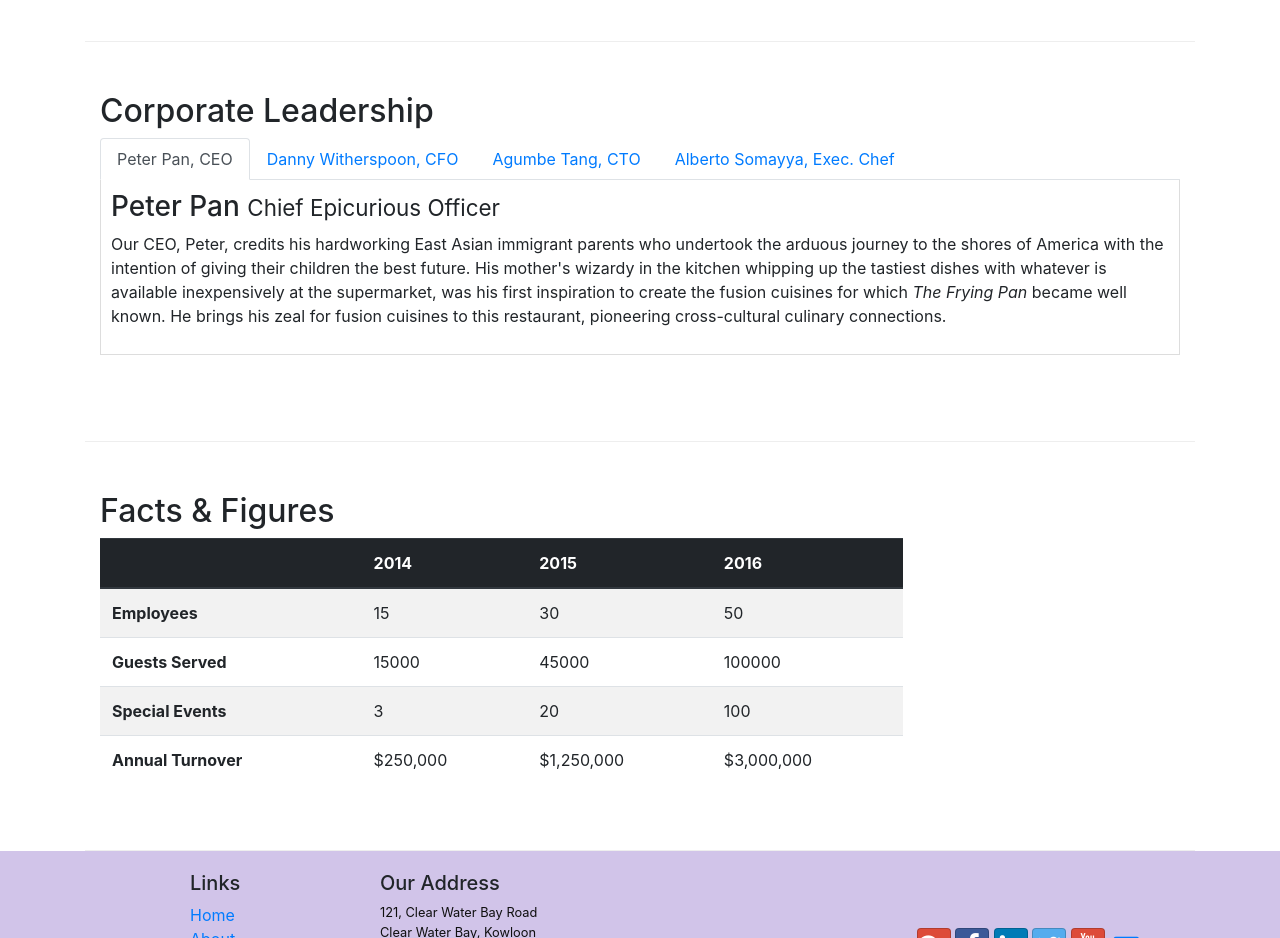
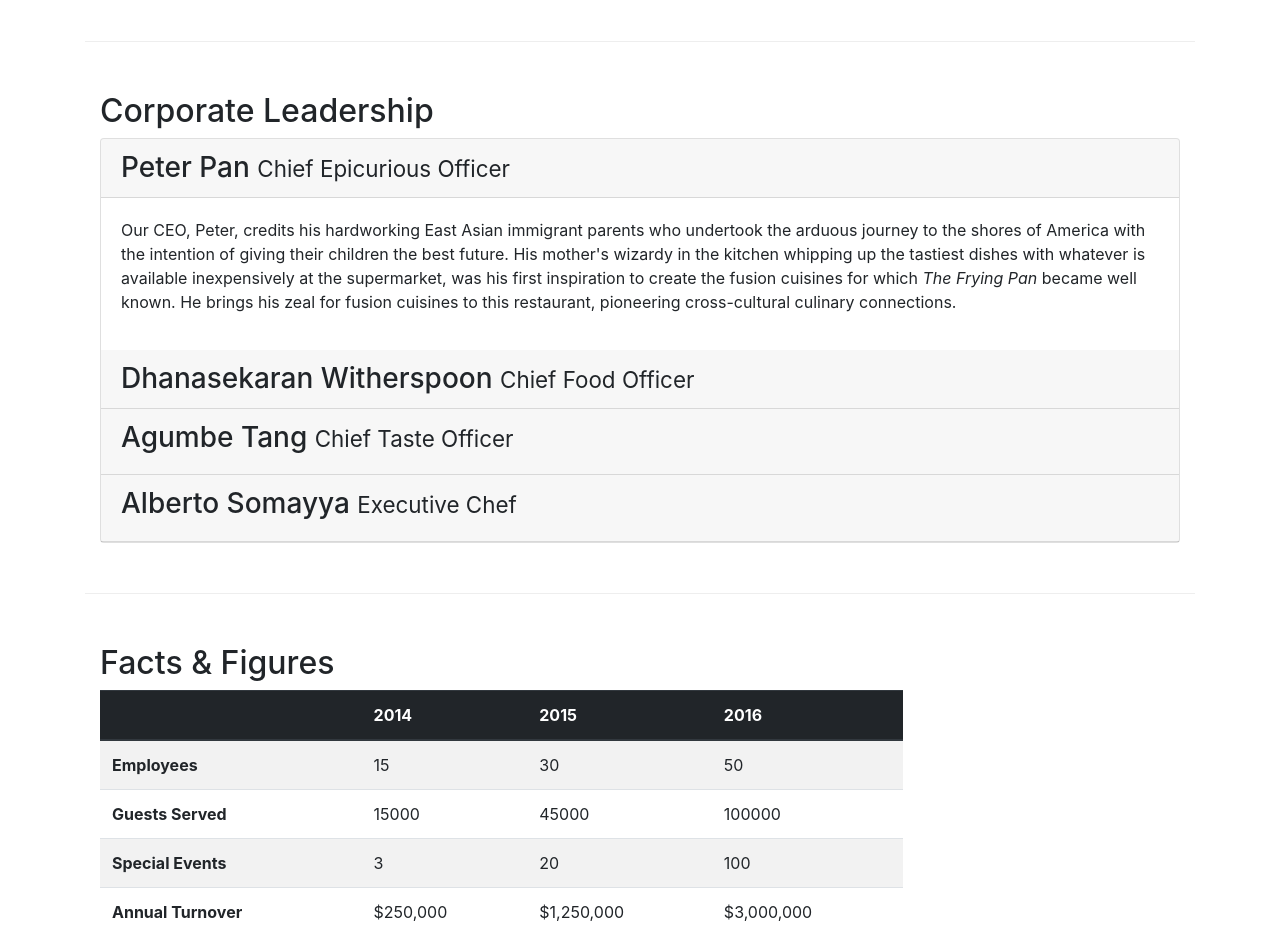
Before and after one commit to godunmichal/bootstrap, a website: page aboutus.html in a window 1280 px wide. Shown: the part 880-1818 px from the top of the page. Drawn offline with nearby package versions, Linux system fonts and the light colour scheme.

Commit message:
accordion

```diff
--- a/aboutus.html
+++ b/aboutus.html
@@ -101,41 +101,66 @@
         <div class="row row-content">
             <div class="col-12 col-sm-12">
                 <h2>Corporate Leadership</h2>
-                <ul class="nav nav-tabs">
-                    <li class="nav-item">
-                      <a class="nav-link active" href="#peter"
-                        role="tab" data-toggle="tab">Peter Pan, CEO</a>
-                    </li>
-                    <li class="nav-item">
-                      <a class="nav-link" href="#danny" role="tab"
-                        data-toggle="tab">Danny Witherspoon, CFO</a>
-                    </li>
-                    <li class="nav-item">
-                      <a class="nav-link" href="#agumbe"role="tab"
-                        data-toggle="tab">Agumbe Tang, CTO</a>
-                    </li>
-                    <li class="nav-item">
-                      <a class="nav-link" href="#alberto" role="tab"
-                        data-toggle="tab">Alberto Somayya, Exec. Chef</a>
-                    </li>
-                </ul>
-                <div class="tab-content">
-                    <div role="tabpanel" class="tab-pane fade show active" id="peter">
-                <h3>Peter Pan <small>Chief Epicurious Officer</small></h3>
-                <p class="d-none d-sm-block">Our CEO, Peter, credits his hardworking East Asian immigrant parents who undertook the arduous journey to the shores of America with the intention of giving their children the best future. His mother's wizardy in the kitchen whipping up the tastiest dishes with whatever is available inexpensively at the supermarket, was his first inspiration to create the fusion cuisines for which <em>The Frying Pan</em> became well known. He brings his zeal for fusion cuisines to this restaurant, pioneering cross-cultural culinary connections.</p>
+
+                <div id="accordion">
+                    <div class="card">
+                        <div class="card-header" role="tab" id="peterhead">
+                            <h3 class="mb-0">
+                                <a data-toggle="collapse" data-target="#peter">
+                                   Peter Pan <small>Chief Epicurious Officer</small>
+                                </a>
+                            </h3>
+                        </div>
+
+                        <div class="collapse show" id="peter" data-parent="#accordion">
+                            <div class="card-body">
+                            <p>Our CEO, Peter, credits his hardworking East Asian immigrant parents who undertook the arduous journey to the shores of America with the intention of giving their children the best future. His mother's wizardy in the kitchen whipping up the tastiest dishes with whatever is available inexpensively at the supermarket, was his first inspiration to create the fusion cuisines for which <em>The Frying Pan</em> became well known. He brings his zeal for fusion cuisines to this restaurant, pioneering cross-cultural culinary connections.</p>
+                            </div>
+                        </div>
+
+                        <div class="card-header" role="tab" id="dannyhead">
+                            <h3 class="mb-0">
+                                <a data-toggle="collapse" data-target="#danny">
+                                    Dhanasekaran Witherspoon <small>Chief Food Officer</small>
+                                </a>
+                            </h3>
+                        </div>
+
+                        <div class="collapse" id="danny" data-parent="#accordion">
+                            <div class="card-body">
+                                <p>Our CFO, Danny, as he is affectionately referred to by his colleagues, comes from a long established family tradition in farming and produce. His experiences growing up on a farm in the Australian outback gave him great appreciation for varieties of food sources. As he puts it in his own words, <em>Everything that runs, wins, and everything that stays, pays!</em></p>
+                            </div>
+                        </div>
+
+                        <div class="card-header" role="tab" id="agumbehead">
+                            <h3 class="mb-0">
+                                <a data-toggle="collapse" data-target="#agumbe">
+                                    <h3>Agumbe Tang <small>Chief Taste Officer</small></h3>
+                                </a>
+                            </h3>
+                        </div>
+
+                        <div class="collapse" id="agumbe" data-parent="#accordion">
+                            <div class="card-body">
+                                <p>Blessed with the most discerning gustatory sense, Agumbe, our CTO, personally ensures that every dish that we serve meets his exacting tastes. Our chefs dread the tongue lashing that ensues if their dish does not meet his exacting standards. He lives by his motto, <em>You click only if you survive my lick.</em></p>
+                            </div>
+                        </div>
+
+                        <div class="card-header" role="tab" id="albertohead">
+                            <h3 class="mb-0">
+                                <a data-toggle="collapse" data-target="#alberto">
+                                    <h3>Alberto Somayya <small>Executive Chef</small></h3>
+                                </a>
+                            </h3>
+                        </div>
+
+                        <div class="collapse" id="alberto" data-parent="#accordion">
+                            <div class="card-body">
+                                <p>Award winning three-star Michelin chef with wide International experience having worked closely with whos-who in the culinary world, he specializes in creating mouthwatering Indo-Italian fusion experiences. He says, <em>Put together the cuisines from the two craziest cultures, and you get a winning hit! Amma Mia!</em></p>
+                            </div>
+                        </div>
                     </div>
-                    <div role="tabpanel" class="tab-pane fade" id="danny">
-                <h3>Dhanasekaran Witherspoon <small>Chief Food Officer</small></h3>
-                <p class="d-none d-sm-block">Our CFO, Danny, as he is affectionately referred to by his colleagues, comes from a long established family tradition in farming and produce. His experiences growing up on a farm in the Australian outback gave him great appreciation for varieties of food sources. As he puts it in his own words, <em>Everything that runs, wins, and everything that stays, pays!</em></p>
-                    </div>
-                    <div role="tabpanel" class="tab-pane fade" id="agumbe">
-                <h3>Agumbe Tang <small>Chief Taste Officer</small></h3>
-                <p class="d-none d-sm-block">Blessed with the most discerning gustatory sense, Agumbe, our CTO, personally ensures that every dish that we serve meets his exacting tastes. Our chefs dread the tongue lashing that ensues if their dish does not meet his exacting standards. He lives by his motto, <em>You click only if you survive my lick.</em></p>
-                    </div>
-                    <div role="tabpanel" class="tab-pane fade" id="alberto">
-                <h3>Alberto Somayya <small>Executive Chef</small></h3>
-                <p class="d-none d-sm-block">Award winning three-star Michelin chef with wide International experience having worked closely with whos-who in the culinary world, he specializes in creating mouthwatering Indo-Italian fusion experiences. He says, <em>Put together the cuisines from the two craziest cultures, and you get a winning hit! Amma Mia!</em></p>
-                     </div>
+
                 </div>
             </div>
        </div>
```
Also changed, not shown: contactus.html (+8 -8 lines).
